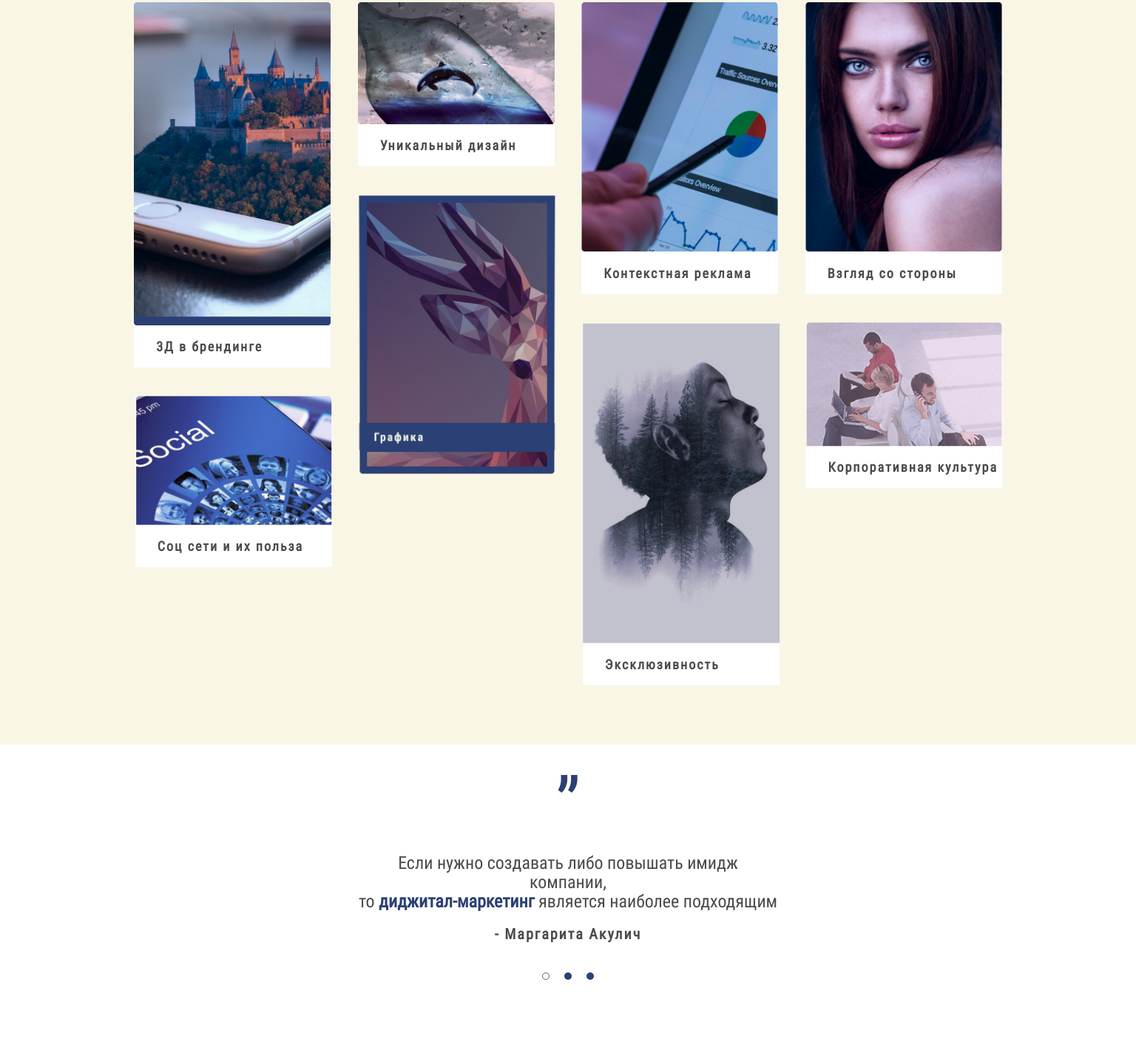
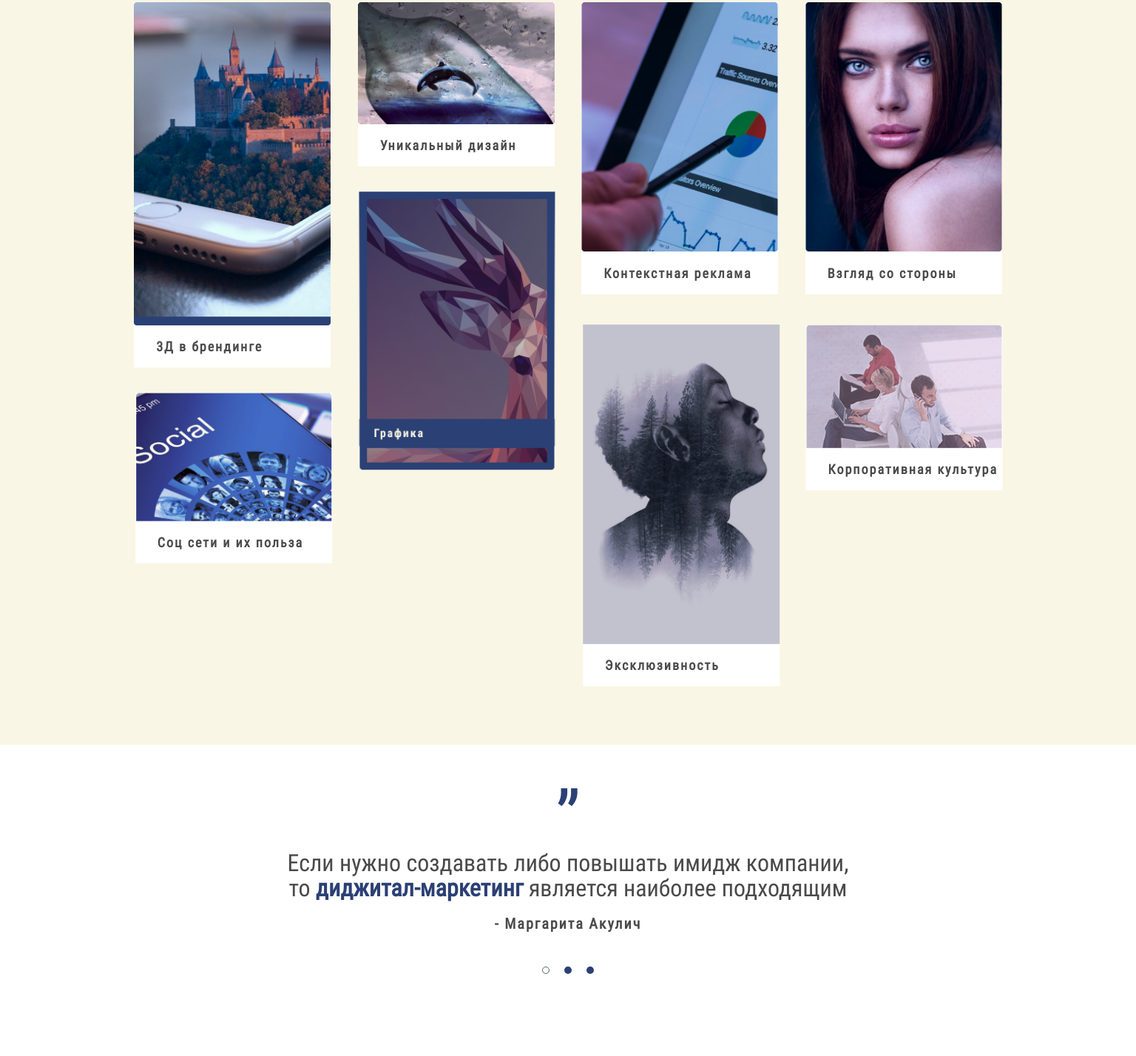
Before and after one commit to ellavrubel/mobile_first, a website: page app/index.html in a window 1536 px wide. Shown: the part 2953-4381 px from the top of the page at 74% size. Drawn offline with nearby package versions, Linux system fonts and the light colour scheme.

Commit message:
quote is done

```diff
--- a/app/index.html
+++ b/app/index.html
@@ -316,8 +316,8 @@
                 &rdquo;
             </div>
             <div class="quote__text">
-                <p>Если нужно создавать либо повышать имидж</p>
-                <p> компании,
+                <p class="text">Если нужно создавать либо повышать имидж</p>
+                <p class="text"> компании,
                 </p>
                 <p>то<span> диджитал-маркетинг </span> является наиболее подходящим
                 </p>
@@ -332,8 +332,8 @@
                 &rdquo;
             </div>
             <div class="quote__text">
-                <p>Если нужно создавать либо повышать имидж</p>
-                <p> компании,
+                <p class="text">Если нужно создавать либо повышать имидж</p>
+                <p class="text"> компании,
                 </p>
                 <p>то<span> диджитал-маркетинг </span> является наиболее подходящим
                 </p>
@@ -348,8 +348,8 @@
                 &rdquo;
             </div>
             <div class="quote__text">
-                <p>Если нужно создавать либо повышать имидж</p>
-                <p> компании,
+                <p class="text">Если нужно создавать либо повышать имидж</p>
+                <p class="text"> компании,
                 </p>
                 <p>то<span> диджитал-маркетинг </span> является наиболее подходящим
                 </p>
--- a/app/scss/media.scss
+++ b/app/scss/media.scss
@@ -201,6 +201,26 @@
       margin-left: 30px;
     }
 }
+
+  .quote{
+    &__title{
+      padding: 91px 0 34px;
+    }
+    &__text{
+      padding: 0 50px 20px;
+      font-size: 32px;
+      line-height: 34px;
+      .text{
+        display: inline;
+      }
+    }
+    &__author{
+      padding-bottom: 50px;
+    }
+    .quote-slider .slick-dots {
+      bottom: 41px;
+    }
+  }
 }
 
 
@@ -257,19 +277,22 @@
     }
   }
   .service {
-    &__title{
+    &__title {
 
 
-      &::after{
-        bottom: -73px; left: 6px;
+      &::after {
+        bottom: -73px;
+        left: 6px;
         margin: 0;
       }
     }
-    &__subtitle{
+
+    &__subtitle {
       text-align: left;
       margin-left: 6px;
     }
-    &__text{
+
+    &__text {
       text-align: left;
       width: 93%;
       margin: 30px 35px 40px 6px;
@@ -283,87 +306,114 @@
     &__container {
       padding: 0 50px;
     }
-    &__inner{
+
+    &__inner {
       display: flex;
       justify-content: center;
       flex-wrap: wrap;
     }
 
-    &__title{
+    &__title {
       padding: 80px 0 112px;
-          &:after{
-            bottom: 82px;
-          }
-        }
-    &__text{
+
+      &:after {
+        bottom: 82px;
+      }
+    }
+
+    &__text {
       padding: 80px 0;
     }
 
-    &__item{
+    &__item {
       flex: 0 0 40%;
     }
+
     &__item1,
-    &__item3{
+    &__item3 {
       margin-right: 30px;
     }
   }
-  .team{
-    &__inner{
+  .team {
+    &__inner {
       display: flex;
       justify-content: space-around;
     }
-    &__img{
+
+    &__img {
       flex: 0 0 35%;
     }
-    &__text-wrapper{
+
+    &__text-wrapper {
       text-align: left;
       flex: 0 0 50%;
     }
-    &__title{
+
+    &__title {
       padding: 0 0 35px;
-      &::after{
+
+      &::after {
         right: unset;
         bottom: 11px;
         margin: 0;
       }
     }
-    &__text{
+
+    &__text {
       width: unset;
     }
-    &__link{
+
+    &__link {
       padding: 30px 0 45px;
     }
   }
-  .news{
+  .news {
     height: calc(2000px + 10vh);
 
-    &__title{
+    &__title {
       padding: 40px 0 80px;
-      &::after{
+
+      &::after {
         margin: 0 auto;
-        right: 0; left: 0;
+        right: 0;
+        left: 0;
         bottom: 40px;
       }
     }
 
 
-    &__item4{
+    &__item4 {
       transform: translateY(-70%);
     }
-    &__item6{
+
+    &__item6 {
       transform: translateY(-120%);
     }
-    &__item8{
+
+    &__item8 {
       transform: translateY(-84%);
     }
   }
+  .quote {
+    &__author {
+      padding-bottom: 150px;
+    }
 
+    .quote-slider .slick-dots {
+      bottom: 94px;
+    }
+
+  }
 }
+
+
 @media screen and (min-width: 992px ){
   .news{
     height: 2445px ;
   }
 }
+
+
 @media screen and (min-width: 1024px ) {
 
   .container {
@@ -660,19 +710,20 @@
     }
     &__inner{
       width: 100%;
+      height: auto;
     }
 
     &__item5 {
-      transform: translate(114%, -138%);
+      transform: translate(114%, -71%);
     }
     &__item6 {
-      transform: translate(-113%, -108%);
+      transform: translate(-113%, 2%);
     }
     &__item7 {
-      transform: translate(114%, -156%);
+      transform: translate(114%, -39%);
     }
     &__item8 {
-      transform: translate(-113%, -71%);
+      transform: translate(-113%, -18%);
     }
   }
 }
```
Also changed, not shown: app/css/media.min.css, app/css/style.min.css.
